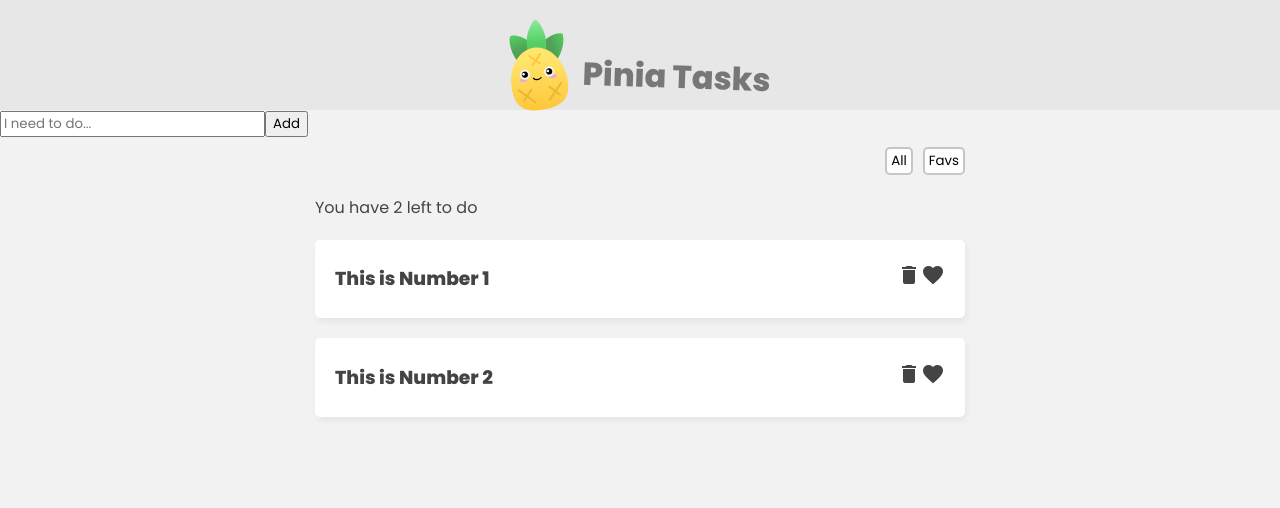
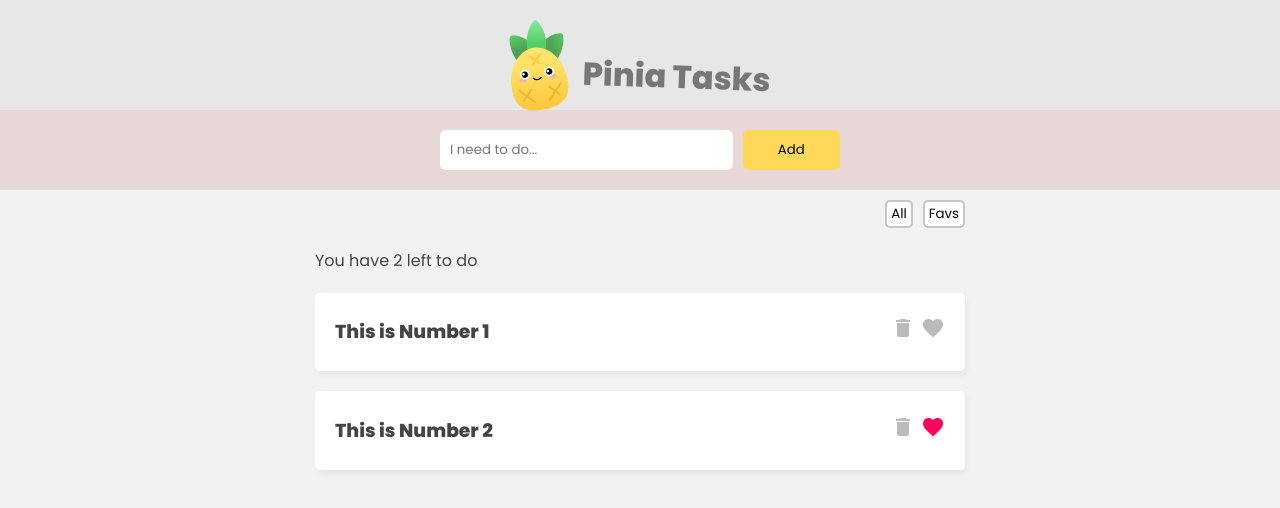
Before and after one commit to elaheerazob/Pinia_Tasks, a Vue app: page / in a window 1280 px wide. Shown: the top 508 px of the page. Built offline with nearby package versions, Linux system fonts and the light colour scheme.

Commit message:
add new task

```diff
--- a/src/assets/main.css
+++ b/src/assets/main.css
@@ -53,6 +53,16 @@
   text-align: right;
 }
 
+
+.task i{
+  margin-left: 6px;
+  cursor: pointer;
+  color: #bbb;
+}
+.task i.active{
+  color: #ff005d;
+}
+
 .filter{
   width: 650px;
   margin:10px auto;
@@ -69,3 +79,30 @@
   cursor: pointer;
 
 }
+
+/* New tsk form */
+
+.new-task-form{
+  background: #e7d7d7;
+  padding: 20px 0;
+}
+form{
+  max-width: 400px;
+  margin: 0 auto;
+  display: grid;
+  grid-template-columns: 3fr 1fr;
+  gap: 10px;
+}
+form button{
+  background: #ffd859;
+  border: 0px;
+  padding: 10px;
+  border-radius: 5px;
+  cursor: pointer;
+}
+form input{
+  border: 0px ;
+  padding: 10px;
+  border-radius: 6px;
+  color: #555;
+}
--- a/src/components/TaskDetails.vue
+++ b/src/components/TaskDetails.vue
@@ -2,14 +2,28 @@
     <div class="task">
         <h3>{{ task.title }}</h3>
         <div class="icons">
-            <i class="material-icons">delete</i>
-            <i class="material-icons">favorite</i>
+            <i
+            class="material-icons"
+            @click="taskStore.deleteTask(task.id)"
+
+            >delete</i>
+            <i
+            class="material-icons"
+            :class="{active : task.isFav}"
+            @click="taskStore.taggleFav(task.id)"
+            >favorite</i>
         </div>
     </div>
 </template>
 
 <script>
+import { useTaskStore } from '../sotres/TaskStore';
+
     export default {
-        props: ['task']
+        props: ['task'],
+       setup (){
+        const taskStore =useTaskStore()
+        return{taskStore}
+       }
     }
 </script>
--- a/src/sotres/TaskStore.js
+++ b/src/sotres/TaskStore.js
@@ -23,6 +23,15 @@
     actions :{
         addTask(task){
             this.tasks.push(task)
+        },
+        deleteTask(id){
+            this.tasks = this.tasks.filter ( t =>{
+                return t.id !== id
+            })
+        },
+        taggleFav(id){
+            const task =this.tasks.find(t => t.id === id)
+           task.isFav = !task.isFav
         }
     }
 })
```
